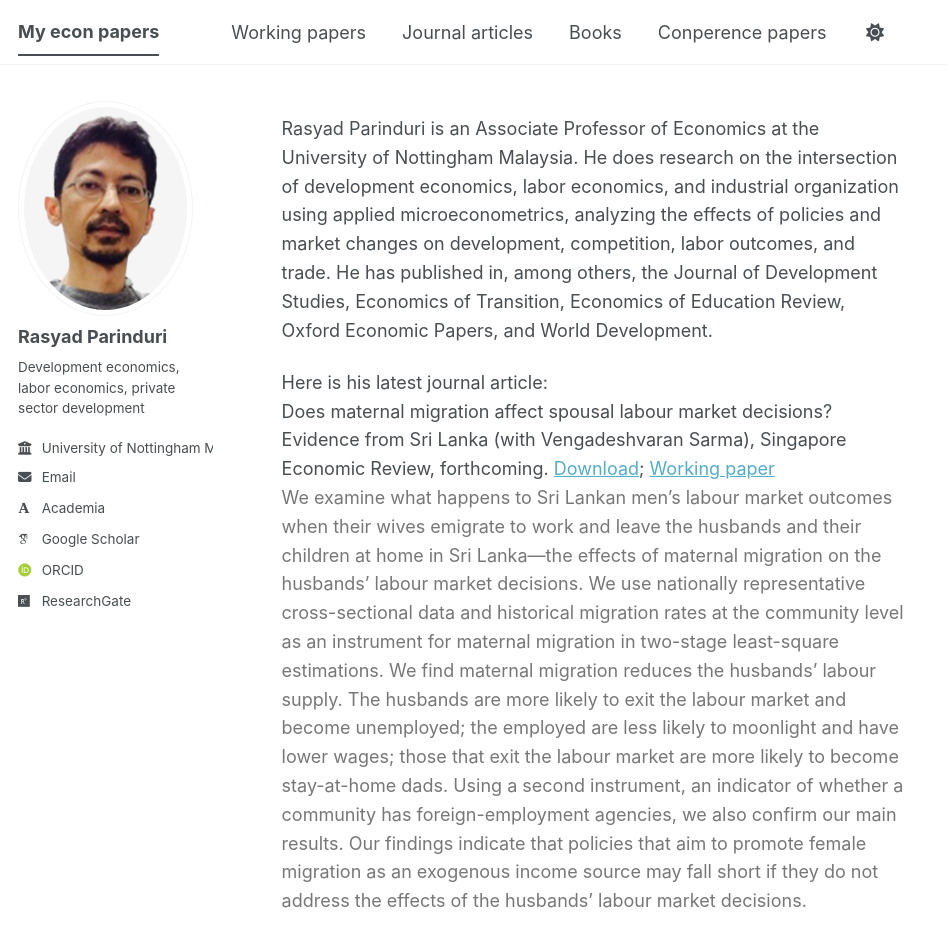
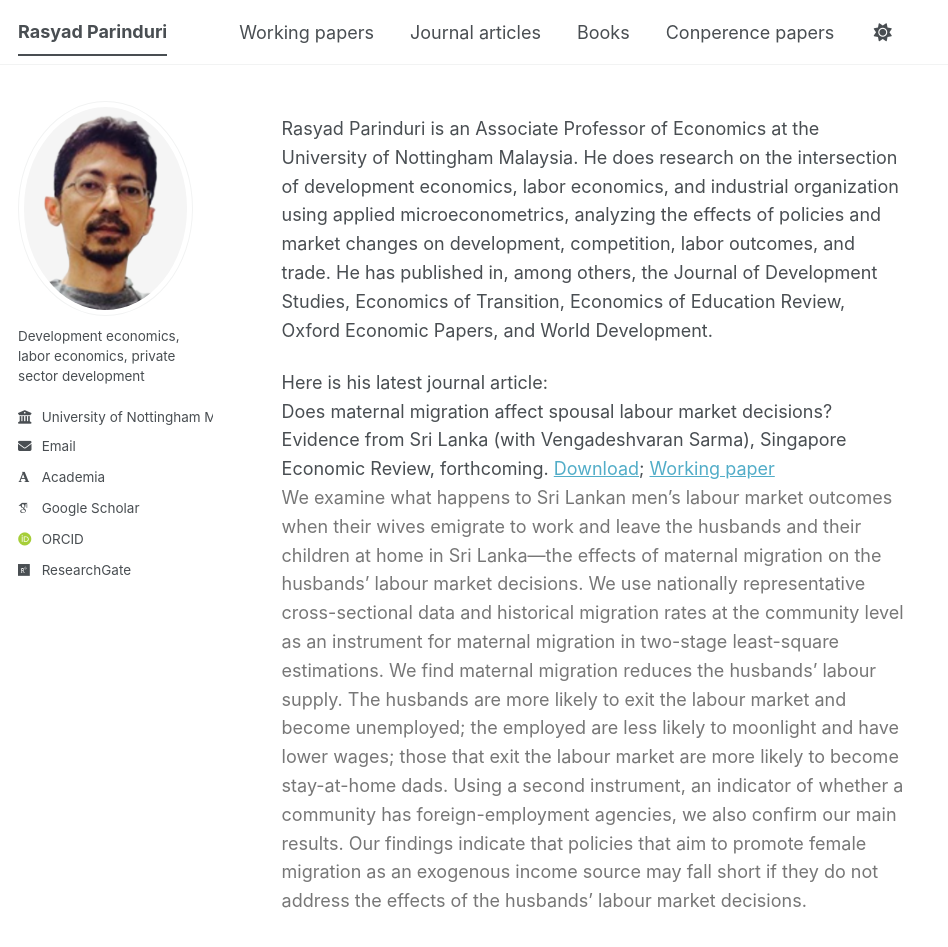
Before and after one commit to rasyadparinduri/rasyadparinduri.github.io, a Jekyll site: the page built from _pages/about.md, in a window 1280 px wide and 1020 px high. Shown: the top 947 px of the window, without its empty margins (0-948 px from the left). Built offline with Jekyll 4.4.1, drawn with Linux system fonts in a browser that asks for light colours; some web fonts are replaced; a script bundle is joined from its source files by our own code; library files that are not in the unit come from our copies.

Commit message:
Update _config.yml

```diff
--- a/_config.yml
+++ b/_config.yml
@@ -9,7 +9,7 @@
 # Basic Site Settings
 locale                   : "en-US"
 site_theme               : "default" # The available themes options are "default", "air", "sunrise", "mint", "dirt" and "contrast"
-title                    : "My econ papers"
+title                    : "Rasyad Parinduri"
 title_separator          : "-"
 name                     : &name "Rasyad Parinduri"
 description              : &description "Rasyad Parinduri's economics papers"   # Update this with a general description of your site, this is the default if not overridden by a page
@@ -24,7 +24,7 @@ repository               : "rasyadparinduri/rasyadparinduri.github.io"
 author:
   # Biographic information
   avatar           : "rap2.png"
-  name             : "Rasyad Parinduri"
+  name             : ""
   pronouns         : # example: "she/her"
   bio              : "Development economics, labor economics, private sector development"
   # location         : "Earth"
```
